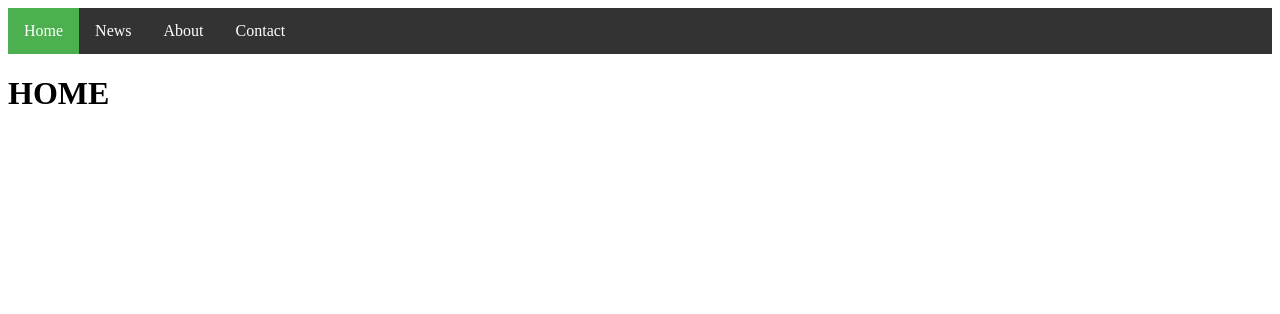
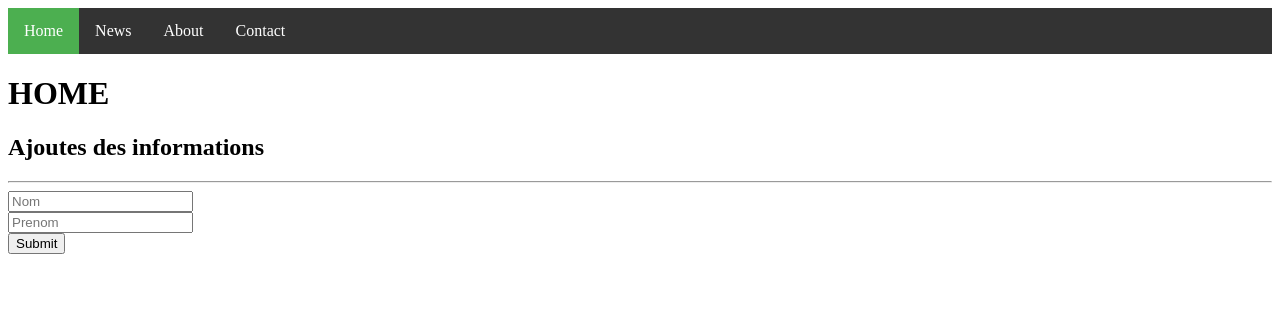
Before and after one commit to arshey/Menu_licence3, a PHP site: page / in a window 1280 px wide. Shown: the top 314 px of the page. Run offline with PHP 8.4, Linux system fonts and the light colour scheme.

Commit message:
Modification of file index

```diff
--- a/index.php
+++ b/index.php
@@ -3,9 +3,42 @@
 include ('inc/header.php');
 include('inc/nav.php');
 ?>
+    <h1>HOME</h1>
 
 
+    <div class="login-form">
+        <form action="" method="POST" name="frmAdd" class="ml-5">
+            <h2>Ajoutes des informations</h2>
 
-    <h1>HOME</h1>
+            <hr class="w-50 bg-dark">
+
+            <div class="form-group">
+                <input type="text" name="nom" class="form-control" placeholder="Nom">
+            </div>
+            <div class="form-group">
+                <input type="text" name="prenom" class="form-control" placeholder="Prenom">
+            </div>
+
+
+                <input type="submit" name="submit" class="btn btn-primary">
+
+
+        </form>
+    </div>
+
+    <?php
+
+    if (isset($_POST['nom']) && isset($_POST['prenom'])) {
+
+        $prenom = htmlspecialchars($_POST['prenom']);
+        $nom = htmlspecialchars($_POST['nom']);
+
+        echo "Bonjour, votre nom c'est ".$nom. " et votre prenom c'est ". $prenom;
+    }
+
+
+?>
+
+
 </body>
 </html>
```
